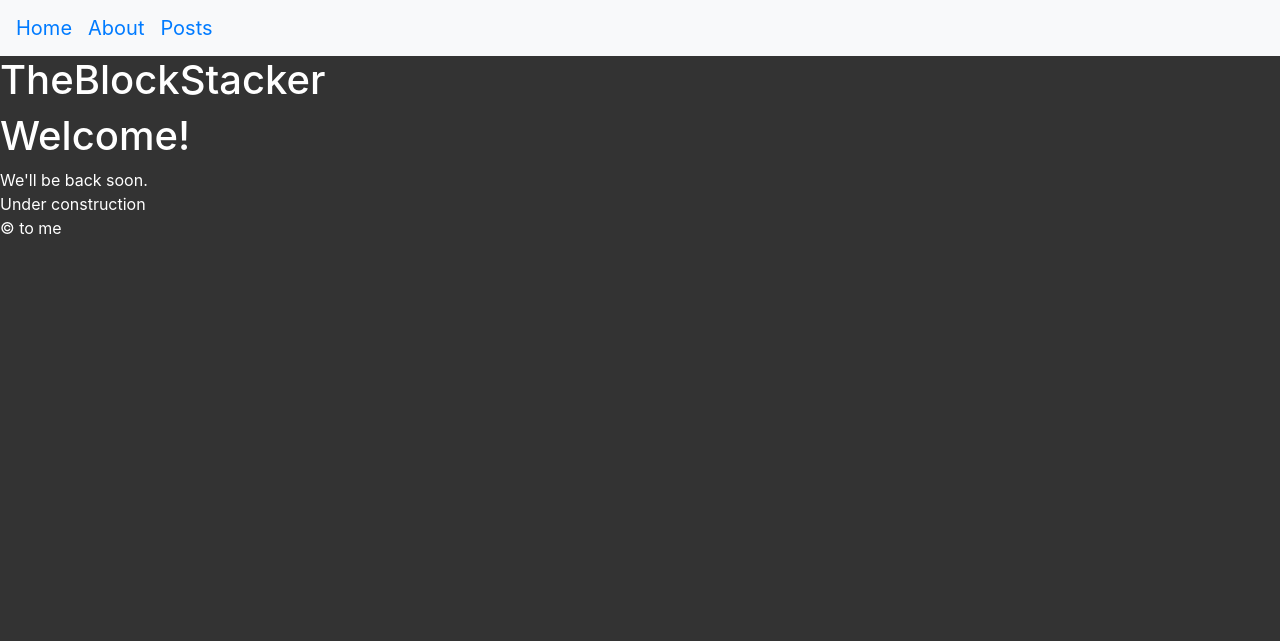
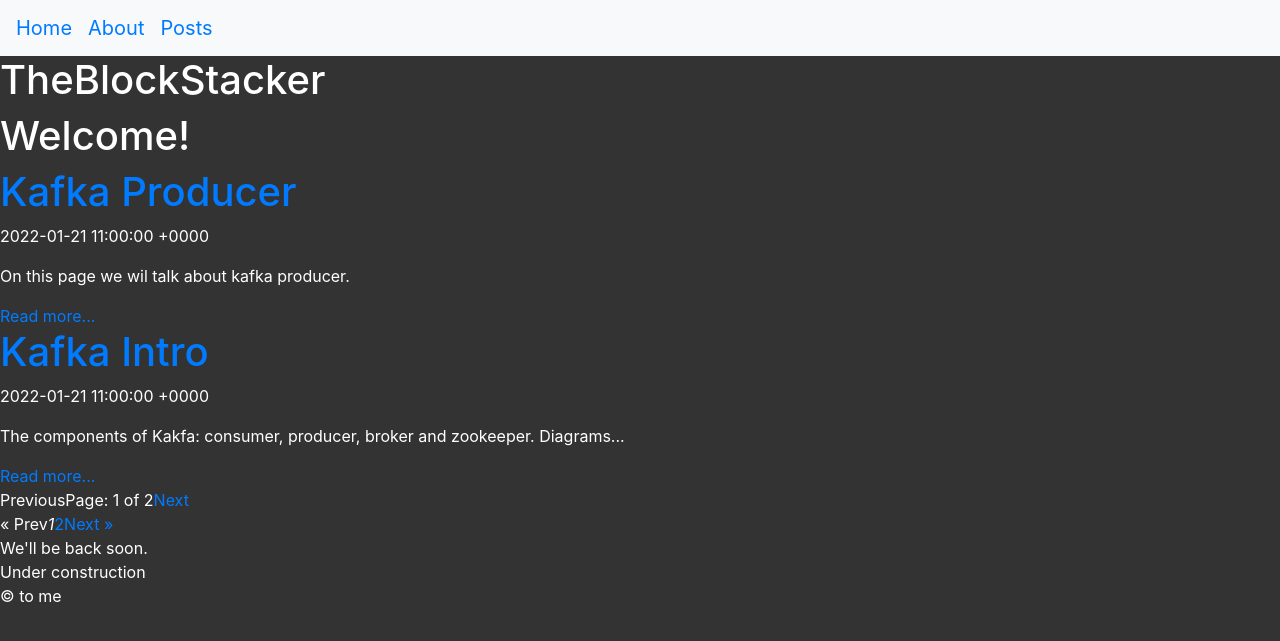
Before and after one commit to ChanStacker/chanstacker.github.io, a Jekyll site: the page built from index.html, in a window 1280 px wide. Shown: the top 641 px of the page. Built offline with Jekyll 4.4.1, drawn with Linux system fonts in a browser that asks for light colours; the list of posts is cut into pages by our own code.

Commit message:
TBS-2: add a pagination and some dummy posts with images

```diff
--- a/Gemfile
+++ b/Gemfile
@@ -14,6 +14,7 @@ gem "jekyll", "~> 4.1.1"
 # If you have any plugins, put them here!
 group :jekyll_plugins do
   gem "jekyll-feed", "~> 0.12"
+  gem "jekyll-paginate"
 end
 
 # Windows and JRuby does not include zoneinfo files, so bundle the tzinfo-data gem
--- a/_config.yml
+++ b/_config.yml
@@ -25,10 +25,16 @@ url: "" # the base hostname & protocol for your site, e.g. http://example.com
 # Build settings
 plugins:
   - jekyll-feed
+  - jekyll-paginate
 
 sass:
   sass_dir: assets/css
 
+defaults:
+  - scope:
+      path: "assets/img"
+    values:
+      image: true
 # Exclude from processing.
 # The following items will not be processed, by default.
 # Any item listed under the `exclude:` key here will be automatically added to
@@ -48,3 +54,4 @@ sass:
 #   - vendor/cache/
 #   - vendor/gems/
 #   - vendor/ruby/
+paginate: 2
--- /dev/null
+++ b/_posts/2022-01-21-kafka-into.markdown
@@ -0,0 +1,13 @@
+---
+layout: default
+title:  "Kafka Intro"
+date:   2022-01-21 12:00:00 +0100
+categories: techarticle
+---
+
+The components of Kakfa: consumer, producer, broker and zookeeper.  Diagrams below shows how they glue together:
+
+{% assign image_files = site.static_files | where: "image", true %}
+{% for myimage in image_files %}
+  <img src="{{ myimage.path }}" alt="Italian Trulli">
+{% endfor %}
--- /dev/null
+++ b/_posts/2022-01-21-kafka-producer.markdown
@@ -0,0 +1,8 @@
+---
+layout: default
+title:  "Kafka Producer"
+date:   2022-01-21 12:00:00 +0100
+categories: techarticle
+---
+
+On this page we wil talk about kafka producer.
--- /dev/null
+++ b/index.html
@@ -0,0 +1,72 @@
+---
+layout: default
+title: TheBlockStacker
+---
+<body>
+<h1>Welcome!</h1>
+
+<!-- This loops through the paginated posts -->
+{% for post in paginator.posts %}
+  <h1><a href="{{ post.url }}">{{ post.title }}</a></h1>
+  <p class="author">
+    <span class="date">{{ post.date }}</span>
+  </p>
+  <div class="content">
+    {{ post.content | truncatewords: 10 }}
+  </div>
+
+  <a href="{{ post.url }}">Read more...</a>
+{% endfor %}
+
+<!-- Pagination links -->
+<div class="pagination">
+  {% if paginator.previous_page %}
+    <a href="{{ paginator.previous_page_path }}" class="previous">
+      Previous
+    </a>
+  {% else %}
+    <span class="previous">Previous</span>
+  {% endif %}
+  <span class="page_number ">
+    Page: {{ paginator.page }} of {{ paginator.total_pages }}
+  </span>
+  {% if paginator.next_page %}
+    <a href="{{ paginator.next_page_path }}" class="next">Next</a>
+  {% else %}
+    <span class="next ">Next</span>
+  {% endif %}
+</div>
+
+{% if paginator.total_pages > 1 %}
+<div class="pagination">
+  {% if paginator.previous_page %}
+    <a href="{{ paginator.previous_page_path | relative_url }}">&laquo; Prev</a>
+  {% else %}
+    <span>&laquo; Prev</span>
+  {% endif %}
+
+  {% for page in (1..paginator.total_pages) %}
+    {% if page == paginator.page %}
+      <em>{{ page }}</em>
+    {% elsif page == 1 %}
+      <a href="{{ '/' | relative_url }}">{{ page }}</a>
+    {% else %}
+      <a href="{{ site.paginate_path | relative_url | replace: ':num', page }}">{{ page }}</a>
+    {% endif %}
+  {% endfor %}
+
+  {% if paginator.next_page %}
+    <a href="{{ paginator.next_page_path | relative_url }}">Next &raquo;</a>
+  {% else %}
+    <span>Next &raquo;</span>
+  {% endif %}
+</div>
+{% endif %}
+
+<section>
+    We'll be back soon.
+</section>
+<footer>
+    Under construction
+</footer>
+</body>
--- a/index.markdown
+++ /dev/null
@@ -1,13 +0,0 @@
----
-layout: default
-title: TheBlockStacker
----
-<body>
-<h1>Welcome!</h1>
-<section>
-    We'll be back soon.
-</section>
-<footer>
-    Under construction
-</footer>
-</body>
```
Also changed, not shown: _posts/2022-01-21-kafka-consumer.markdown (added, +10 -0 lines), Gemfile.lock, assets/img/kafka-01.png (added), assets/img/kafka-02.png (added), posts.markdown (line endings or trailing spaces).
